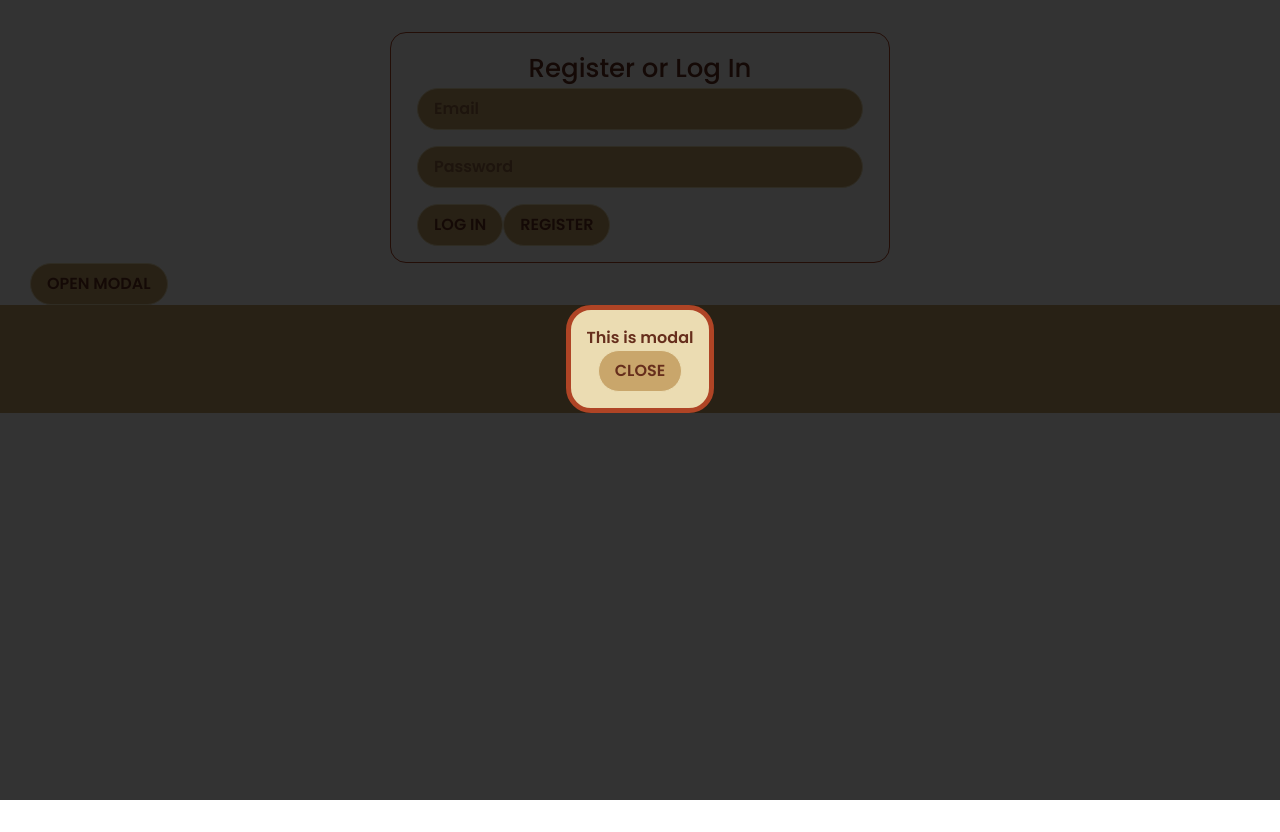
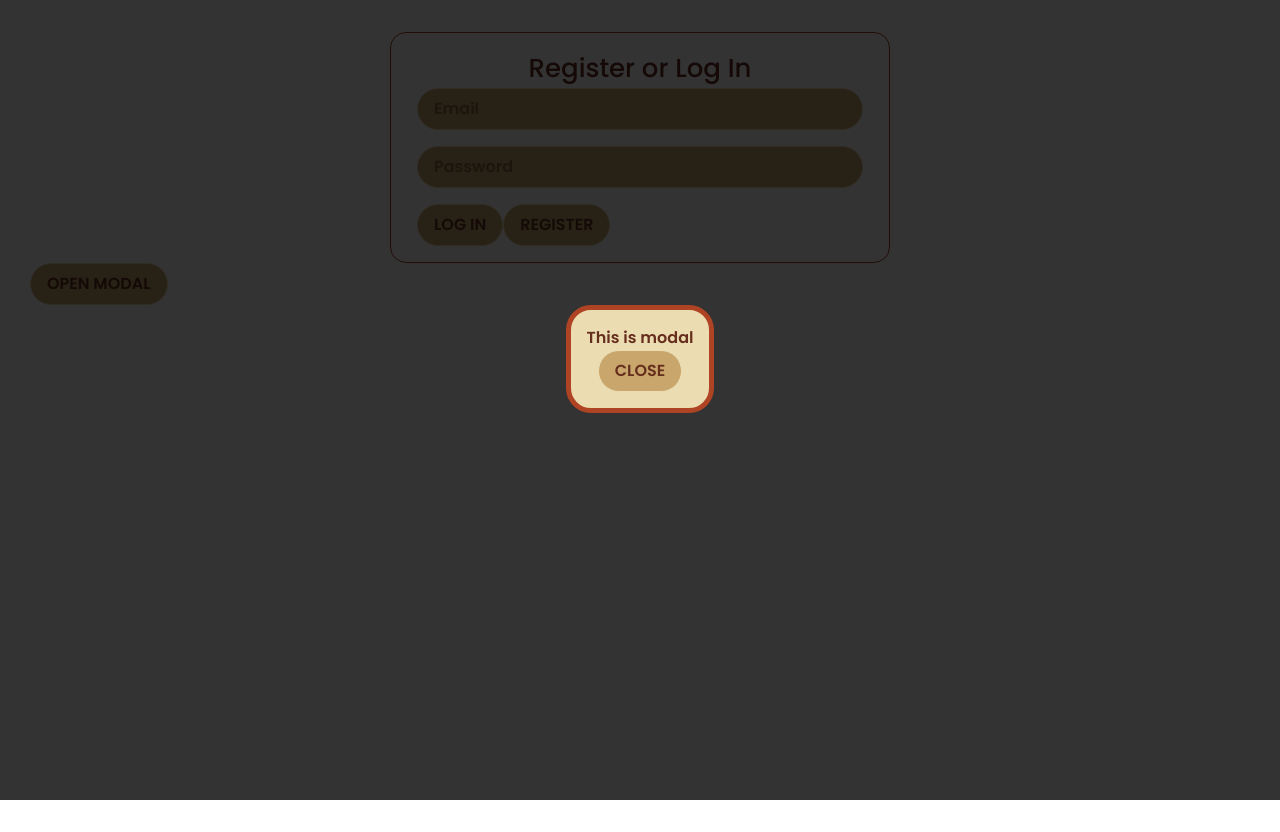
Before and after one commit to vlad99902/debt-accounting, a React (Create React App) app: page / in a window 1280 px wide. Both pictures are taken after a click on the button "OPEN MODAL". Built offline with nearby package versions, Linux system fonts and the light colour scheme.

Commit message:
minor changes

```diff
--- a/src/Reset.sass
+++ b/src/Reset.sass
@@ -55,8 +55,14 @@ article > * + *
 input,
 button,
 textarea,
-select
+select,
+a
   font: inherit
 
-a
-  text-decoration-skip-ink: auto
+button
+  padding: 0
+  border: none
+  font: inherit
+  color: inherit
+  background-color: transparent
+  cursor: pointer
--- a/src/components/Modal.js
+++ b/src/components/Modal.js
@@ -15,8 +15,8 @@ export const Modal = ({
 
   return ReactDom.createPortal(
     <>
-      <div className="overlay"></div>
-      <div className="wrapper">
+      <div className="overlay" />
+      <div className="modal-wrapper">
         <div className="modal">
           <div className="modal__content">
             {children}
--- a/src/index.sass
+++ b/src/index.sass
@@ -10,6 +10,11 @@ $karamel: #c9a66b
 
 body
   font-family: 'Poppins', sans-serif
+  color: $korica
+  font-size: 16px
+a
+  text-decoration: none
+  color: $korica
 
 .container
   max-width: 1250px
--- a/src/styles/Modal.sass
+++ b/src/styles/Modal.sass
@@ -8,7 +8,7 @@
   left: 0
   right: 0
   bottom: 0
-.wrapper
+.modal-wrapper
   // position: fixed
   z-index: 1000
   display: flex
--- a/src/styles/PageHeader.sass
+++ b/src/styles/PageHeader.sass
@@ -17,10 +17,14 @@
   &__navigation
     display: flex
     justify-content: space-between
+    align-items: center
 
   &__logo
     padding: 8px 0px 8px 0px
     font-size: 24px
+
+  &__balance
+    padding: 0px 30px 0px 0px
 
   &__user
     padding: 0px 30px 0px 0px
```
